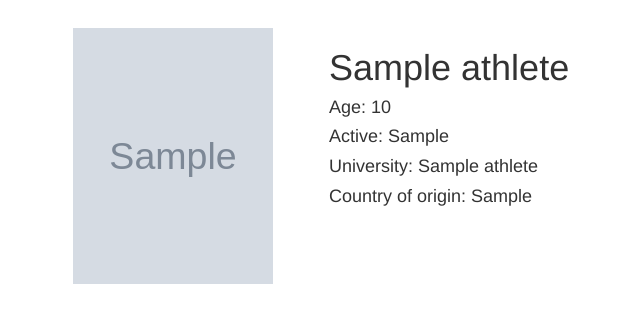
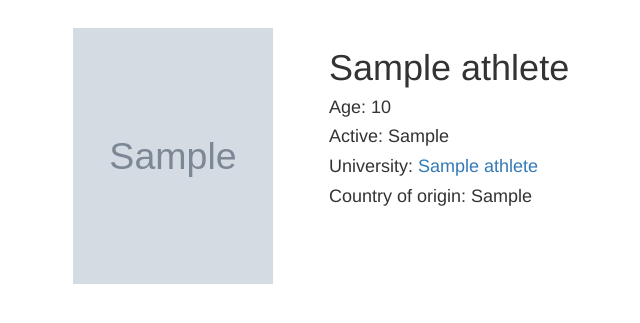
Before and after one commit to vandenesseml/baseball-app, a Flask app: template app/templates/athlete.html in a window 1280 px wide. Shown: the part 52-375 px from the top of the page, without its empty margins (14-654 px from the left). Run offline with Flask 2, Linux system fonts and the light colour scheme; the template is opened without the code that fills it: most values are stand-ins (such as "Sample title", 1, 10 or a date in 2020); grey boxes marked "Sample" are stand-in pictures; some libraries are stand-ins or nearby versions.

Commit message:
link listed university

```diff
--- a/app/templates/athlete.html
+++ b/app/templates/athlete.html
@@ -10,7 +10,7 @@
             <h1>{{athlete.get_full_name()}}</h1>
             <h4>Age: {{athlete.get_age()}}</h4>
             <h4>Active: {{athlete.get_years_played()}}</h4>
-            <h4>University: {{athlete.university_name}}</h4>
+            <h4>University:  <a class="removeUnderline" href="{{ url_for( 'university', id=athlete.university.id) }} ">{{athlete.university_name}}</a></h4>
             <h4>Country of origin: {{athlete.country_of_origin}}</h4>
 
         </td>
--- a/app/templates/staff.html
+++ b/app/templates/staff.html
@@ -10,7 +10,9 @@
             <h1>{{staff.get_full_name()}}</h1>
             <h4>Title: {{staff.job_title}}</h4>
             <h4>Age: {{staff.get_age()}}</h4>
-            <h4>University: {{staff.university}}</h4>
+            <h4>University:
+                <a class="removeUnderline" href="{{ url_for( 'university', id=staff.university.id) }} ">{{staff.university_name}}</a>
+            </h4>
             <h4>Employed: {{staff.get_years_at_university()}}</h4>
         </td>
     </tr>
```
